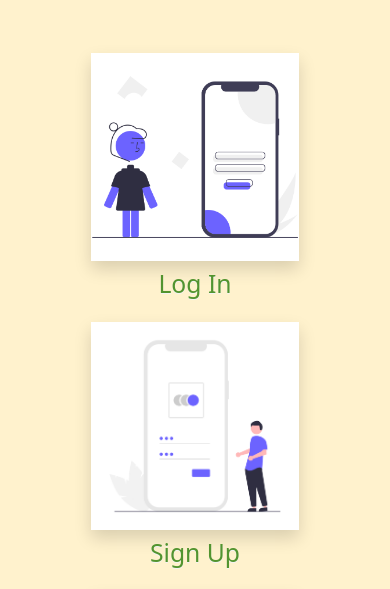
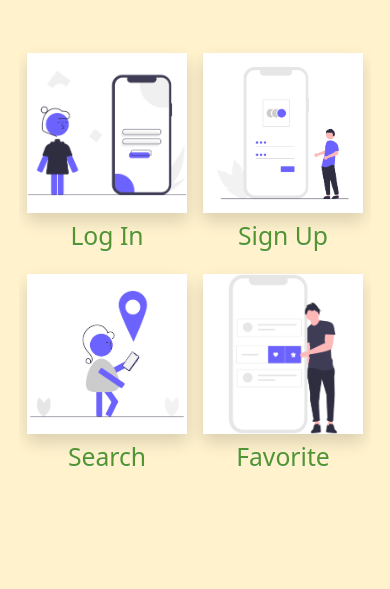
Before and after one commit to MedAliBouzidi/NearbyKitchenCordova, a website: page www/index.html in a window 390 px wide. Shown: the part 228-817 px from the top of the page. Drawn offline with Linux system fonts and the light colour scheme; some packages are replaced by stand-ins of ours.

Commit message:
Fix Index page

```diff
--- a/www/css/custom.css
+++ b/www/css/custom.css
@@ -52,32 +52,32 @@ body {
 }
 
 .log-in-img {
-    width: 13rem;
-    height: 13rem;
+    width: 10rem;
+    height: 10rem;
     background-image: url("../img/log-in.png");
     background-size: cover;
     background-position: center;
 }
 
 .sign-up-img {
-    width: 13rem;
-    height: 13rem;
+    width: 10rem;
+    height: 10rem;
     background-image: url("../img/sign-up.png");
     background-size: cover;
     background-position: center;
 }
 
 .search-img {
-    width: 13rem;
-    height: 13rem;
+    width: 10rem;
+    height: 10rem;
     background-image: url("../img/search.png");
     background-size: cover;
     background-position: center;
 }
 
 .favorite-img {
-    width: 13rem;
-    height: 13rem;
+    width: 10rem;
+    height: 10rem;
     background-image: url("../img/favorite.png");
     background-size: cover;
     background-position: center;
--- a/www/index.html
+++ b/www/index.html
@@ -26,27 +26,27 @@
 
 <body>
 
-    <div data-role="page" id="home">
-        <div data-role="content" id="main" class="ui-content min-vh-100 bg-yellow d-flex flex-column align-items-center">
+    <div data-role="page" id="home" class="vh-100 bg-yellow">
+        <div data-role="content" id="main" class="ui-content d-flex flex-column align-items-center">
             <!-- Page Content -->
             <img src="img/logo.png" class="w-15-rem mb-5" alt="logo">
-            <div id="menu" class="ui-grid-b container">
-                <div class="row justify-content-center">
-                    <a href="pages/login.html" data-rel="page" data-transition="slidefade" class="ui-block-a p-2 text-decoration-none col col-auto">
+            <div id="menu" class="ui-grid-b">
+                <div class="justify-content-center">
+                    <a href="pages/login.html" data-rel="page" data-transition="slidefade" class="ui-block-a p-2 text-decoration-none">
                         <div class="log-in-img shadow"></div>
                         <h2 class="text-capitalize text-center mt-2 text-green">Log in</h2>
                     </a>
-                    <a href="pages/signup.html" data-rel="page" data-transition="slidefade" class="ui-block-b p-2 text-decoration-none col col-auto">
+                    <a href="pages/signup.html" data-rel="page" data-transition="slidefade" class="ui-block-b p-2 text-decoration-none">
                         <div class="sign-up-img shadow"></div>
                         <h2 class="text-capitalize text-center mt-2 text-green">Sign up</h2>
                     </a>
                 </div>
-                <div class="row justify-content-center">
-                    <a href="pages/search.html" data-rel="page" data-transition="slidefade" class="ui-block-a p-2 text-decoration-none col col-auto">
+                <div class="justify-content-center">
+                    <a href="pages/search.html" data-rel="page" data-transition="slidefade" class="ui-block-a p-2 text-decoration-none">
                         <div class="search-img shadow"></div>
                         <h2 class="text-capitalize text-center mt-2 text-green">Search</h2>
                     </a>
-                    <a href="pages/favorite.html" data-rel="page" data-transition="slidefade" class="ui-block-b p-2 text-decoration-none col col-auto">
+                    <a href="pages/favorite.html" data-rel="page" data-transition="slidefade" class="ui-block-b p-2 text-decoration-none">
                         <div class="favorite-img shadow"></div>
                         <h2 class="text-capitalize text-center mt-2 text-green">Favorite</h2>
                     </a>
```
